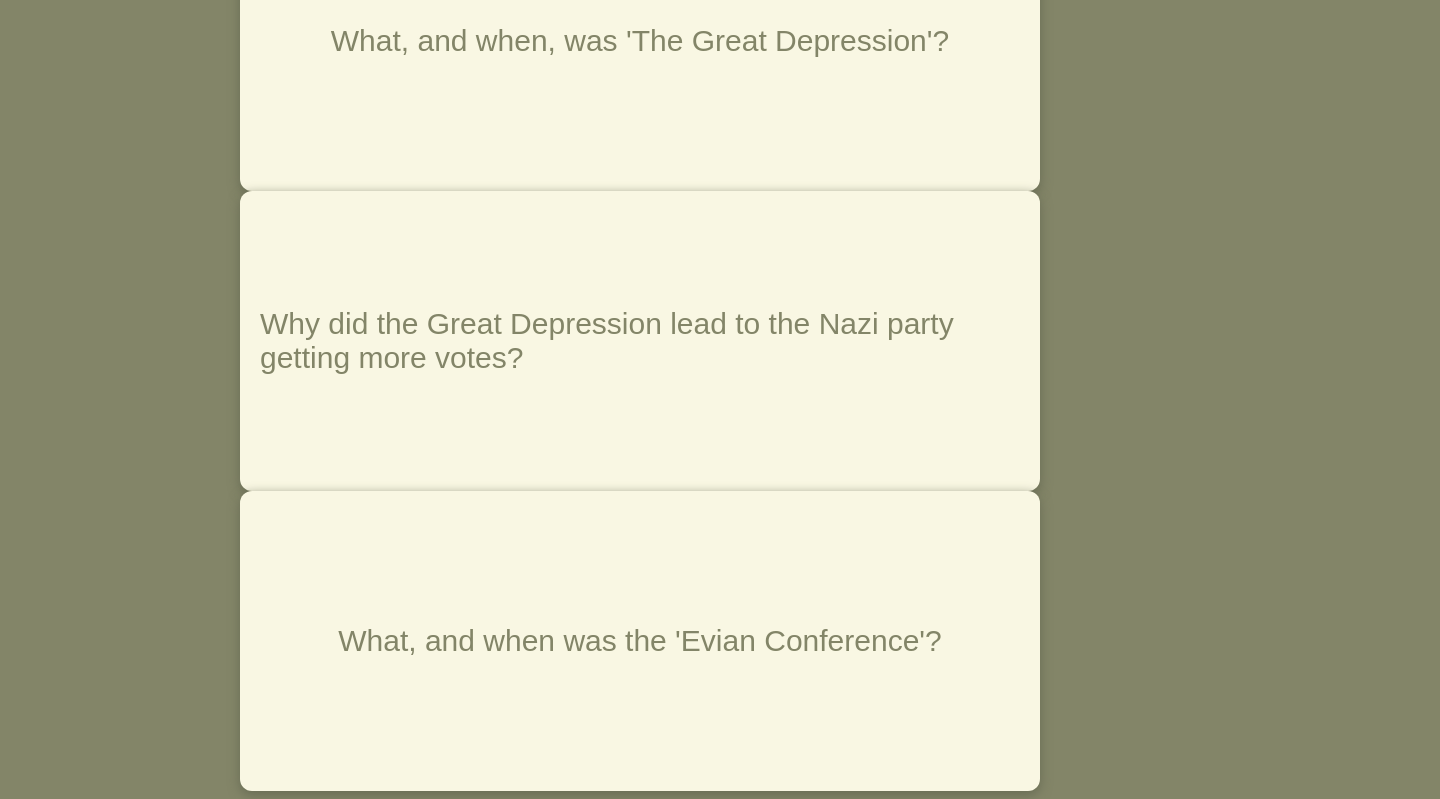
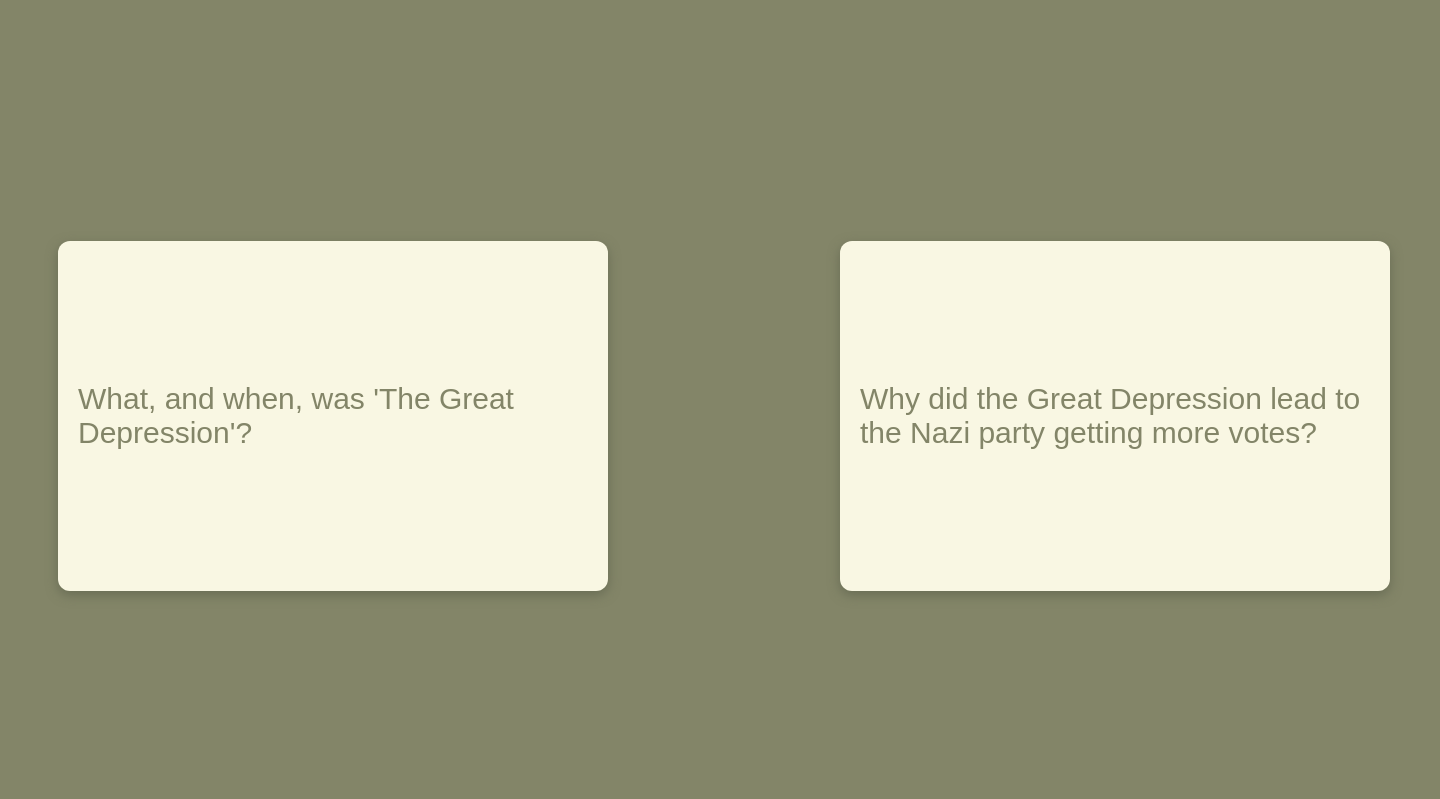
Before and after one commit to Pinklady1209/revision-web, a plain HTML site: page index.html in a window 1280 px wide. Shown: the part 1656-2455 px from the top of the page, 1440 px wide, since content can reach past the window. After the commit the page ends 2305 px from the top, so only its background shows below. Drawn offline with Linux system fonts and the light colour scheme; a web font is replaced by a local one.

Commit message:
I CANT FIX THIS >(

```diff
--- a/index.html
+++ b/index.html
@@ -10,12 +10,12 @@
 <body>
     <h1>Year 9 History revision cards</h1>
     <p>Hitler and the Holocaust:</p>
-    <div style="display: grid;">
+    <div class="cards">
         <div class="deck">
             <div class="card" onclick="this.classList.toggle('flipped')">
                 <div class="card-inner">
                     <div class="card-front">What month and year did Hitler become chancellor?</div>
-                    <div class="card-back">He became chancellor in January 1933.</div>
+                    <div class="card-back">He became chancellor on the 30th January 1933.</div>
                 </div>
             </div>
         </div>
@@ -59,13 +59,5 @@
                 </div>
             </div>
         </div>
-    <div class="deck">
-        <div class="card" onclick="this.classList.toggle('flipped')">
-            <div class="card-inner">
-                <div class="card-front">What, and when was the 'Evian Conference'?</div>
-                <div class="card-back">A meeting of the representatives of 32 different countries to talk about the relocation of Jewish refugees, held at the Hotel Royal in Évian-les-Bains, France, and took place from the 6th-15th of July 1938.</div>
-            </div>
-        </div>
-    </div>
     </div>
 </body>
--- a/styles.css
+++ b/styles.css
@@ -18,24 +18,25 @@ p{
     text-decoration: underline dashed;
 }
 .card{
-    width: 800px;
-    height: 300px;
+    width: 550px;
+    height: 350px;
     perspective: 1000px;
     cursor: pointer;
+    padding: 50px;
 }
 .card-inner{
     position: relative;
-    width: 800px;
-    height: 300px;
+    width: 550px;
+    height: 350px;
     transition: transform 0.6s;
     transform-style: preserve-3d;
 }
 .card-front, .card-back{
     position: absolute;
     inset: 0;
-    display: flex;
+    display: grid;
     align-items: center;
-    justify-content: center;
+    justify-content: stretch;
     padding: 20px;
     box-sizing: border-box;
     border-radius: 12px;
@@ -56,9 +57,8 @@ p{
 .card.flipped .card-inner{
     transform: rotateY(180deg);
 }
-.deck{
-    display: flex;
-    flex-wrap: wrap;
-    gap: 20px;
-    justify-content: center;
+.cards{
+    display: grid;
+    grid-template-columns: repeat(auto-fit, minmax(280px, 1fr));
+    gap: 300px;
 }
```
Lines whose indentation alone changed are shown as unchanged.
